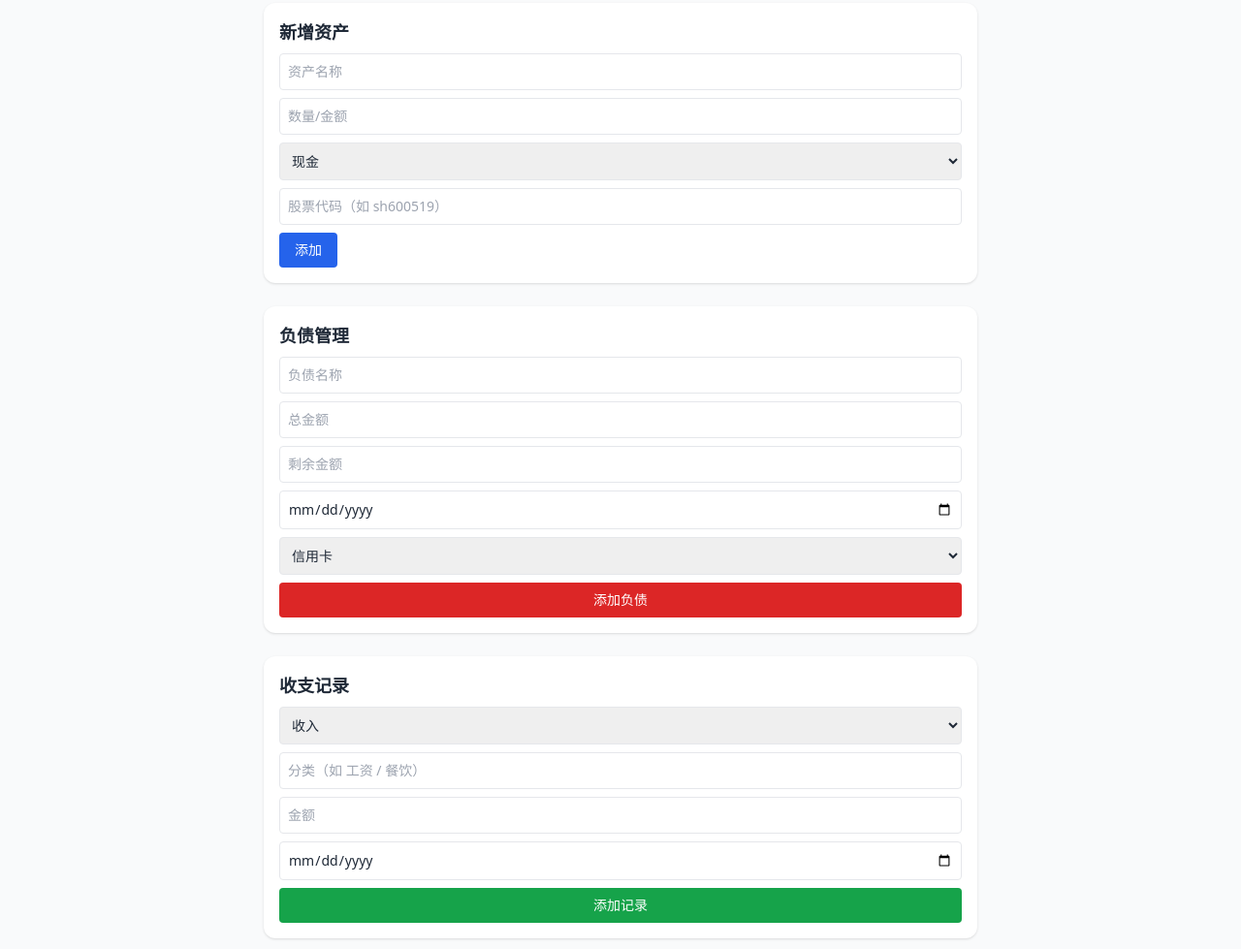
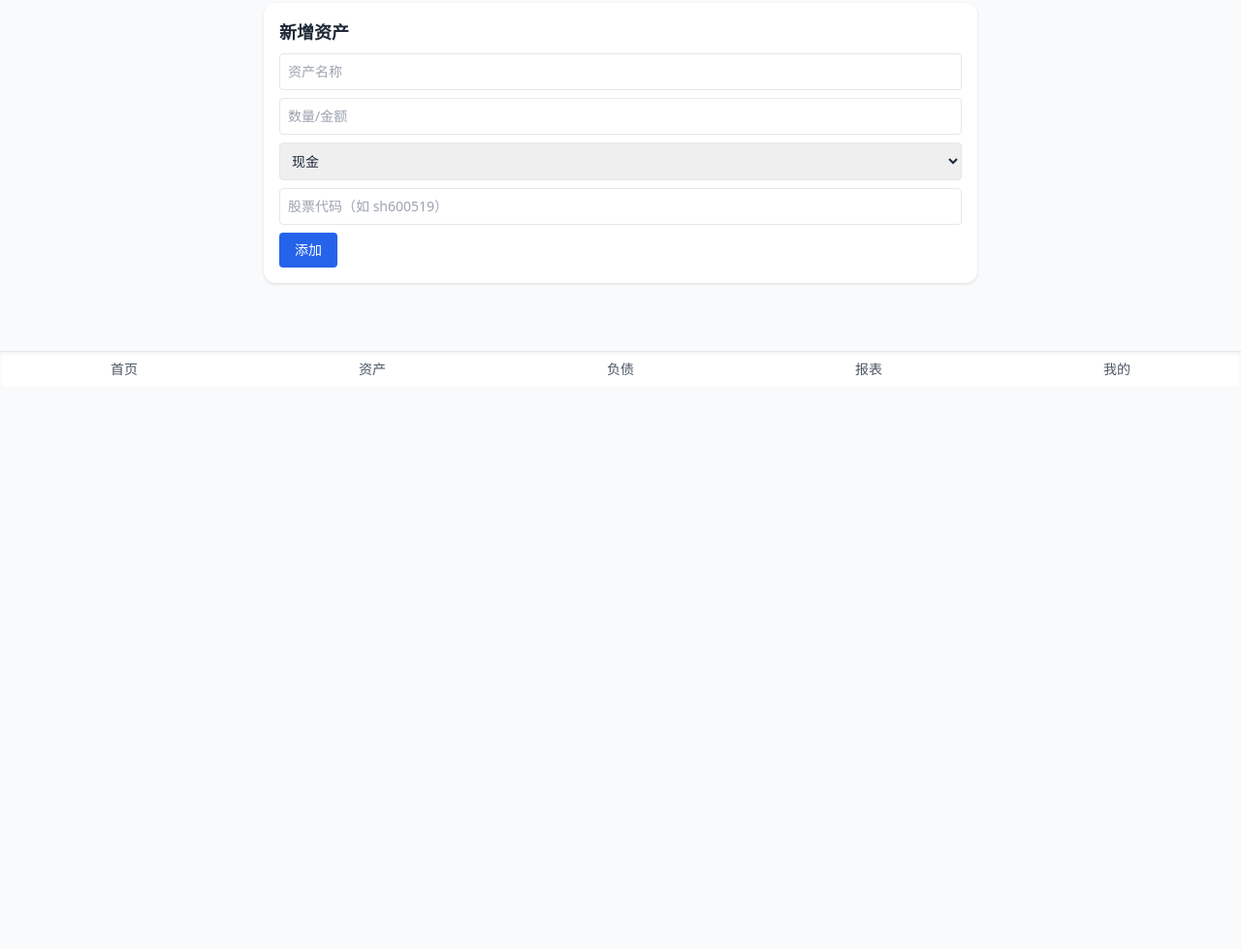
Before and after one commit to HFY0601/01, a plain HTML site: page index.html in a window 1280 px wide. Shown: the part 401-1380 px from the top of the page at 97% size. After the commit the page ends 800 px from the top, so only its background shows below. Drawn offline with nearby package versions, Linux system fonts and the light colour scheme.

Commit message:
Add files via upload

```diff
--- a/index.html
+++ b/index.html
@@ -216,6 +216,14 @@ function clearAll() {
   alert("数据已清除");
 }
 
+
+// ===== 页面标签切换逻辑 =====
+function showTab(id) {
+  document.querySelectorAll('.tab-content').forEach(el => el.classList.add('hidden'));
+  document.getElementById(id).classList.remove('hidden');
+  window.scrollTo({ top: 0, behavior: 'smooth' });
+}
+
 </script>
 
 
@@ -429,6 +437,14 @@ function clearAll() {
   alert("数据已清除");
 }
 
+
+// ===== 页面标签切换逻辑 =====
+function showTab(id) {
+  document.querySelectorAll('.tab-content').forEach(el => el.classList.add('hidden'));
+  document.getElementById(id).classList.remove('hidden');
+  window.scrollTo({ top: 0, behavior: 'smooth' });
+}
+
 </script>
 
 </head>
@@ -464,7 +480,7 @@ function clearAll() {
     <!-- 资产卡片 -->
     <div id="assetList" class="space-y-3"></div>
 
-<section id="debts" class="space-y-4 mt-10">
+<section id="debts" class="tab-content hidden" class="space-y-4 mt-10">
   <div class="bg-white shadow rounded-xl p-4">
     <h2 class="text-lg font-semibold">负债管理</h2>
     <form id="debtForm" class="grid grid-cols-1 gap-2 mt-2">
@@ -484,7 +500,7 @@ function clearAll() {
 </section>
 
 
-<section id="reports" class="space-y-4 mt-10">
+<section id="reports" class="tab-content hidden" class="space-y-4 mt-10">
   <div class="bg-white shadow rounded-xl p-4">
     <h2 class="text-lg font-semibold">收支记录</h2>
     <form id="recordForm" class="grid grid-cols-1 gap-2 mt-2">
@@ -506,7 +522,7 @@ function clearAll() {
 </section>
 
 
-<section id="profile" class="space-y-4 mt-10">
+<section id="profile" class="tab-content hidden" class="space-y-4 mt-10">
   <div class="bg-white shadow rounded-xl p-4">
     <h2 class="text-lg font-semibold">数据导出</h2>
     <button onclick="exportCSV()" class="bg-blue-600 text-white px-4 py-2 rounded mt-2">📤 导出 CSV</button>
@@ -523,6 +539,17 @@ function clearAll() {
 </section>
 
 </main>
+
+<footer class="fixed bottom-0 left-0 w-full bg-white border-t shadow-inner z-10">
+  <nav class="grid grid-cols-5 text-center text-sm text-gray-600">
+    <button onclick="showTab('dashboard')" class="py-2 hover:text-blue-600">首页</button>
+    <button onclick="showTab('assets')" class="py-2 hover:text-blue-600">资产</button>
+    <button onclick="showTab('debts')" class="py-2 hover:text-blue-600">负债</button>
+    <button onclick="showTab('reports')" class="py-2 hover:text-blue-600">报表</button>
+    <button onclick="showTab('profile')" class="py-2 hover:text-blue-600">我的</button>
+  </nav>
+</footer>
+
 
   <script>
     const assetForm = document.getElementById('assetForm');
@@ -802,6 +829,14 @@ function clearAll() {
   alert("数据已清除");
 }
 
+
+// ===== 页面标签切换逻辑 =====
+function showTab(id) {
+  document.querySelectorAll('.tab-content').forEach(el => el.classList.add('hidden'));
+  document.getElementById(id).classList.remove('hidden');
+  window.scrollTo({ top: 0, behavior: 'smooth' });
+}
+
 </script>
 
 </body>
```
